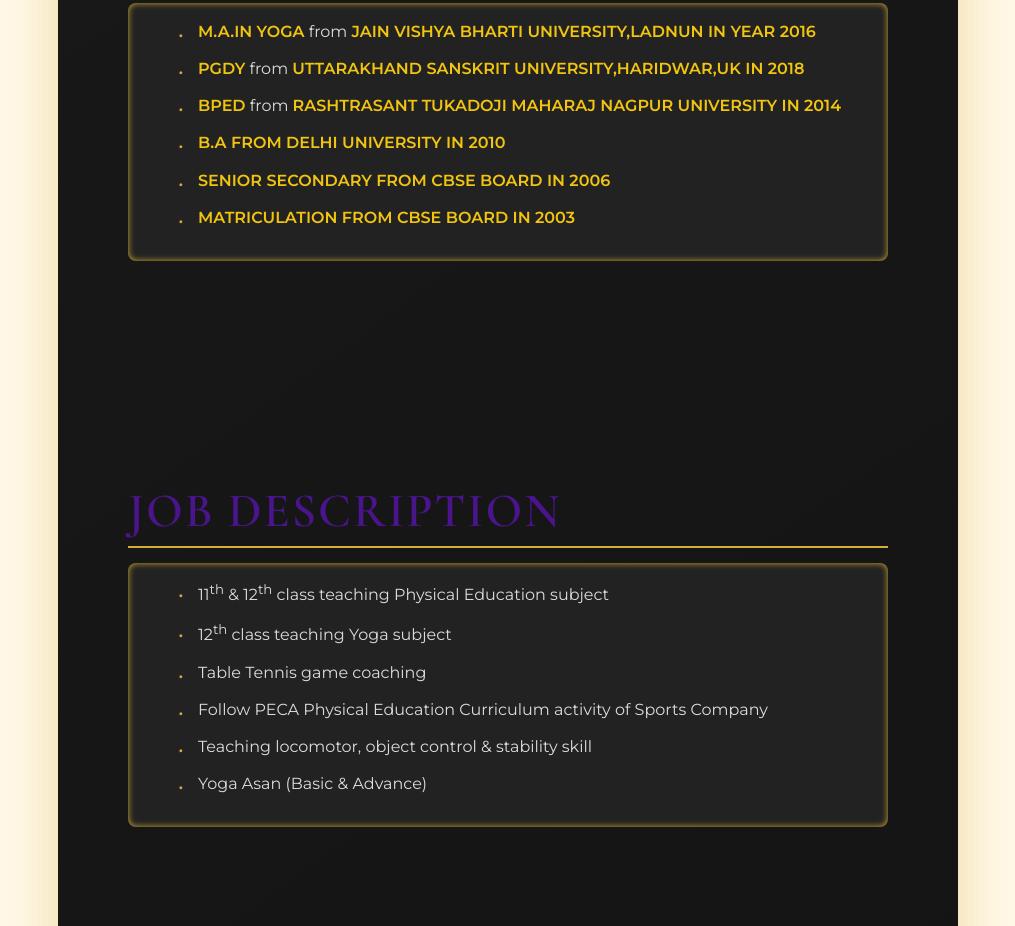
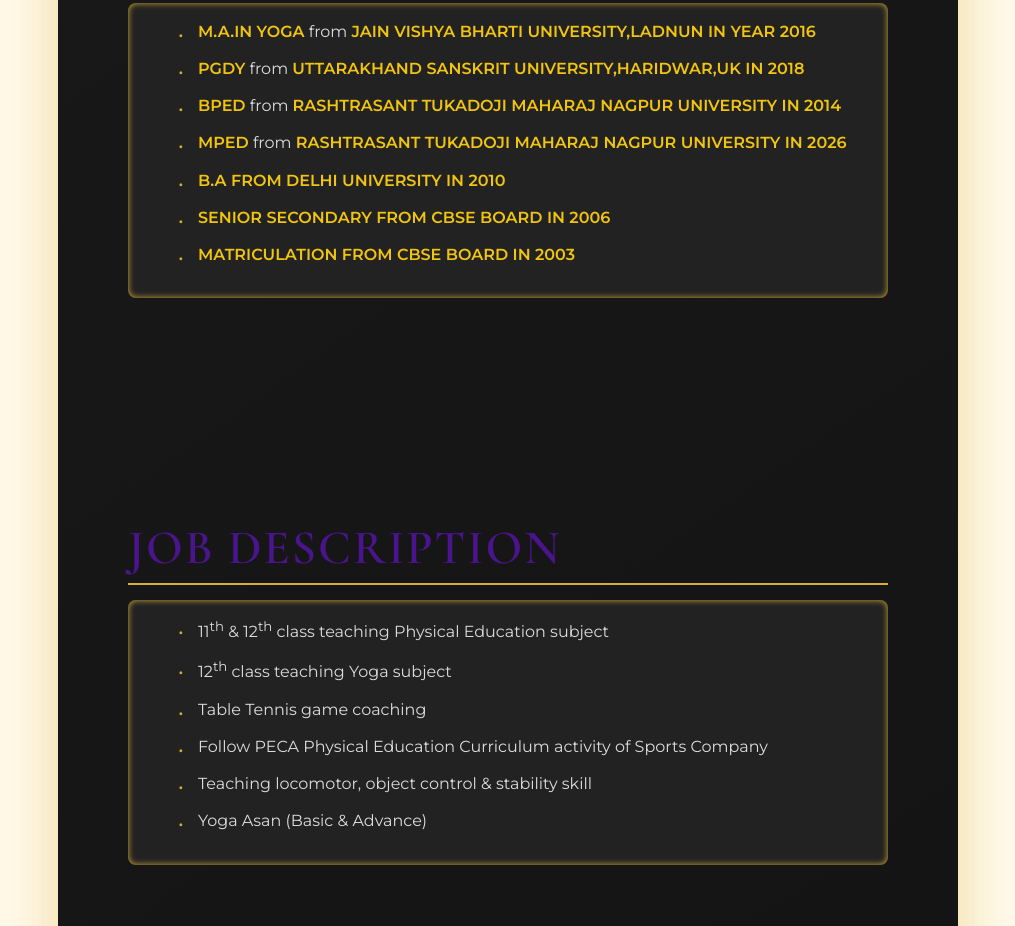
Before and after one commit to yashpalsinghyogi/yashpalsinghyogii, a website built with Vite: page about.html in a window 1280 px wide. Shown: the part 2399-3325 px from the top of the page, without its empty margins (132-1147 px from the left). Built offline with nearby package versions, Linux system fonts and the light colour scheme.

Commit message:
Update about.html

```diff
--- a/about.html
+++ b/about.html
@@ -221,6 +221,7 @@
         <li><strong>M.A.IN YOGA</strong> from <strong>JAIN VISHYA BHARTI UNIVERSITY,LADNUN IN YEAR 2016</strong></li>
         <li><strong>PGDY</strong> from <strong>UTTARAKHAND SANSKRIT UNIVERSITY,HARIDWAR,UK IN 2018</strong></li>
         <li><strong>BPED</strong> from <strong>RASHTRASANT TUKADOJI MAHARAJ NAGPUR UNIVERSITY IN 2014</strong></li>
+        <li><strong>MPED</strong> from <strong>RASHTRASANT TUKADOJI MAHARAJ NAGPUR UNIVERSITY IN 2026</strong></li>
         <li><strong>B.A FROM DELHI UNIVERSITY IN 2010</strong></li>
         <li><strong>SENIOR SECONDARY FROM CBSE BOARD IN 2006</strong></li>
         <li><strong>MATRICULATION FROM CBSE BOARD IN 2003</strong></li></li>
```
